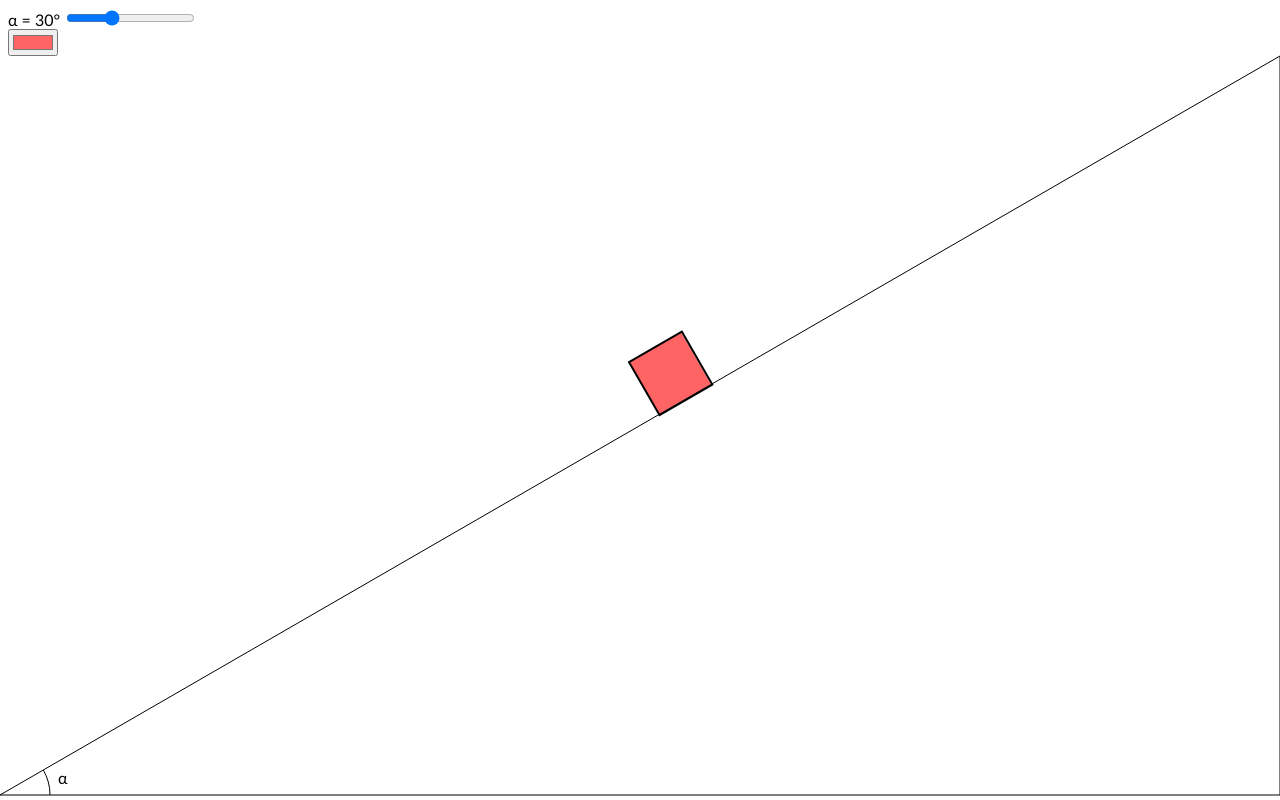
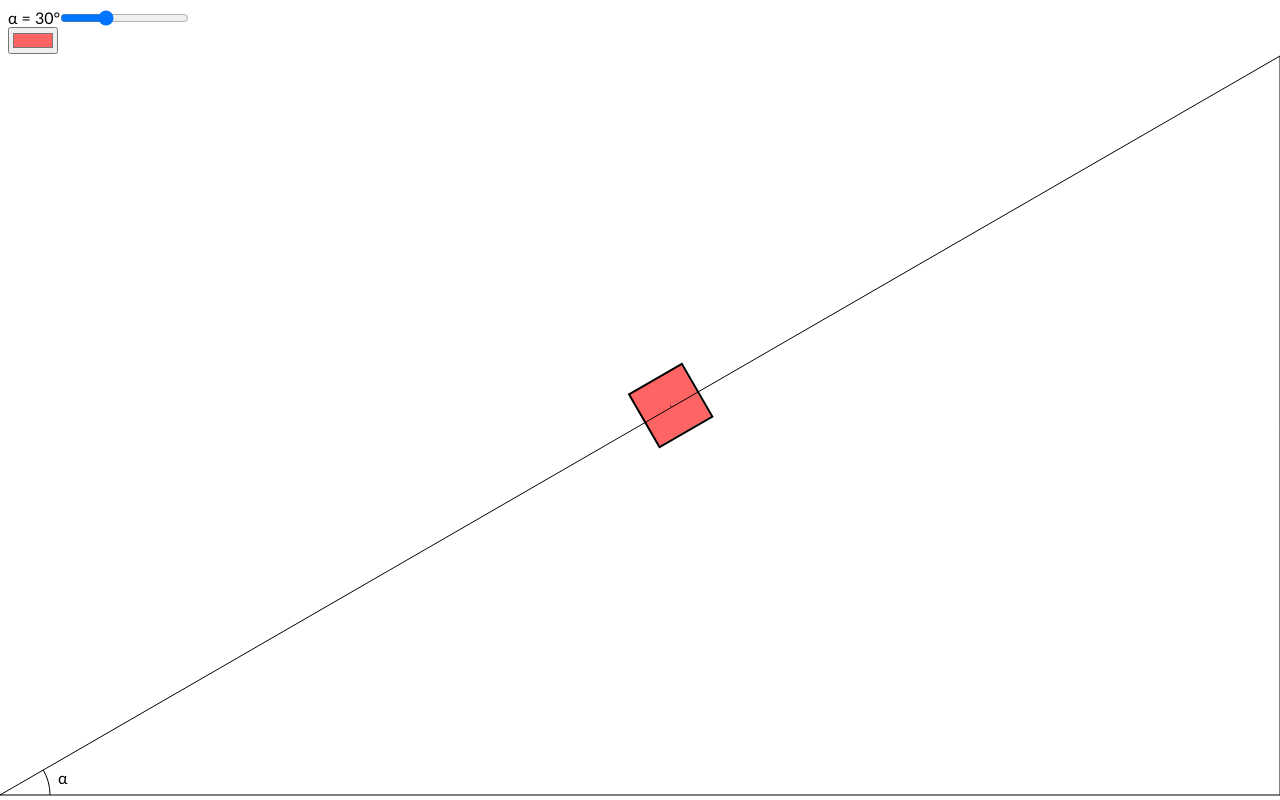
Before and after one commit to OguzhanUmutlu/physics-engine, a plain HTML site: page index.html in a window 1280 px wide. Drawn offline with Linux system fonts and the light colour scheme.

Commit message:
fix, trying to find the y distance

```diff
--- a/index.html
+++ b/index.html
@@ -7,7 +7,7 @@
 <body>
 <canvas></canvas>
 <div class="info">
-    α = <span id="angle-l"></span> <input id="angle-i" type="range" min="0" max="89" value="30"><br>
+    α = <span id="angle-l"></span> <input style="position: absolute; left: 50px" id="angle-i" type="range" min="0" max="89" value="30"><br>
     <input id="color" type="color" value="#ff6464">
 </div>
 </body>
--- a/physics.js
+++ b/physics.js
@@ -67,10 +67,8 @@ class Box extends Vector2 { // square
     };
 
     pos() {
-        const x = world.width / 2 + this.size / 2;
-        const y = world.height - tan(rad(ground.alpha)) * x - this.size / 1.5;
-        this.x = x;
-        this.y = y;
+        this.x = world.width / 2 + this.size / 2;
+        this.y = world.height - tan(rad(ground.alpha + .5)) * this.x;
     };
 
     draw() {
@@ -84,6 +82,7 @@ class Box extends Vector2 { // square
         ctx.fillRect(this.x - this.size / 2, this.y - this.size / 2, this.size, this.size);
         ctx.strokeRect(this.x - this.size / 2, this.y - this.size / 2, this.size + 1, this.size + 1);
         ctx.restore();
+        ctx.fillRect(this.x, this.y, 1, 1);
     };
 
     update() {
@@ -133,8 +132,9 @@ const animate = () => {
     ctx.fillText("α", cos(rad(ground.alpha / 2)) * 60, world.height - sin(rad(ground.alpha / 2)) * 60);
     window.fps = null;
     const a = document.querySelector("#angle-i").value * 1;
-    if (a !== ground.alpha) box.pos();
+    const old = ground.alpha;
     ground.alpha = a;
+    if (a !== old) box.pos();
     document.querySelector("#angle-l").innerHTML = ground.alpha + "°";
     box.color = document.querySelector("#color").value;
 };
```
